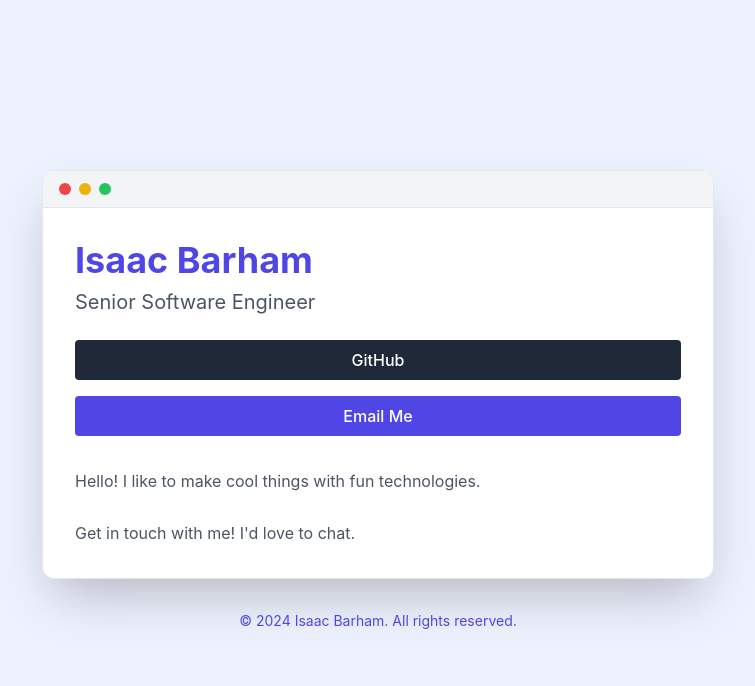
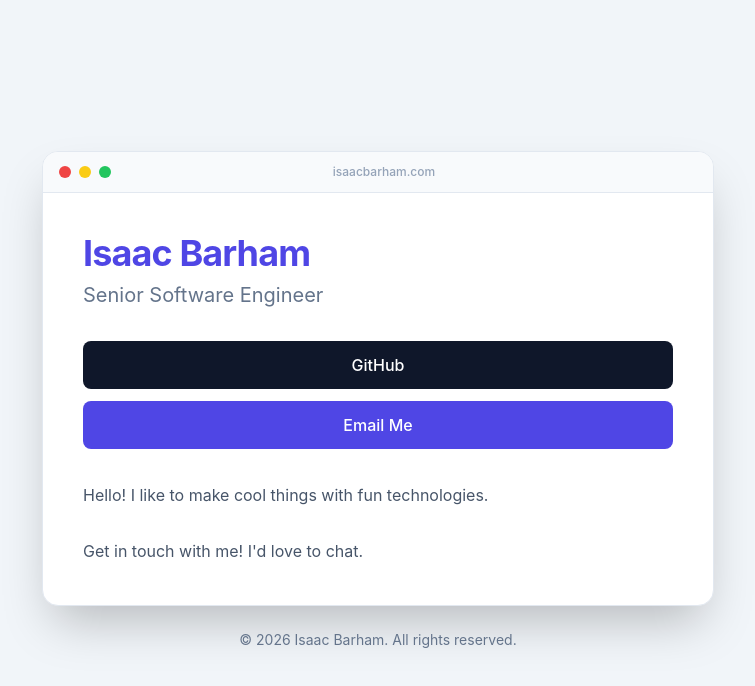
Before and after one commit to coffee-cake-isaac/isaac-landing, a React (Vite) app: page / in a window 1280 px wide. Shown: the top 686 px of the page, without its empty margins (262-1017 px from the left). Built offline with nearby package versions, Linux system fonts and the light colour scheme.

Commit message:
Update landing.tsx

```diff
--- a/src/landing.tsx
+++ b/src/landing.tsx
@@ -2,44 +2,50 @@ import React from 'react';
 
 const PersonalWebsite: React.FC = () => {
   return (
-    <div className="min-h-screen bg-indigo-50 flex flex-col items-center justify-center p-4">
-      <main className="w-full max-w-2xl bg-white rounded-xl shadow-2xl overflow-hidden border border-gray-200">
-        {/* macOS-style window bar */}
-        <div className="bg-gray-100 border-b border-gray-200 px-4 py-3 flex items-center gap-2">
-          <div className="w-3 h-3 rounded-full bg-red-500" />
-          <div className="w-3 h-3 rounded-full bg-yellow-500" />
-          <div className="w-3 h-3 rounded-full bg-green-500" />
+    <div className="min-h-screen bg-slate-100 flex flex-col items-center justify-center px-4 py-8">
+      <main className="w-full max-w-2xl overflow-hidden rounded-2xl border border-slate-200 bg-white shadow-2xl">
+        {/* macOS-style title bar */}
+        <div className="flex items-center gap-2 border-b border-slate-200 bg-slate-50 px-4 py-3">
+          <div className="h-3 w-3 rounded-full bg-red-500" />
+          <div className="h-3 w-3 rounded-full bg-yellow-400" />
+          <div className="h-3 w-3 rounded-full bg-green-500" />
+
+          <div className="ml-3 flex-1 text-center text-xs font-medium text-slate-400">
+            isaacbarham.com
+          </div>
+
+          <div className="w-[52px]" />
         </div>
 
         {/* Content */}
-        <div className="p-8">
-          <h1 className="text-3xl md:text-4xl font-bold mb-2 text-indigo-600">
+        <div className="p-8 md:p-10">
+          <h1 className="mb-2 text-3xl font-bold tracking-tight text-indigo-600 md:text-4xl">
             Isaac Barham
           </h1>
 
-          <p className="text-lg md:text-xl mb-6 text-gray-600">
+          <p className="mb-8 text-lg text-slate-500 md:text-xl">
             Senior Software Engineer
           </p>
 
-          <div className="space-y-4 mb-8">
+          <div className="mb-8 space-y-3">
             <a
               href="https://github.com/hiimisaac"
               target="_blank"
               rel="noopener noreferrer"
-              className="block w-full text-center bg-gray-800 text-white py-2 rounded hover:bg-gray-700 transition-colors"
+              className="block w-full rounded-lg bg-slate-900 px-4 py-3 text-center font-medium text-white transition hover:bg-slate-800"
             >
               GitHub
             </a>
 
             <a
               href="mailto:contact@isaacbarham.com"
-              className="block w-full text-center bg-indigo-600 text-white py-2 rounded hover:bg-indigo-700 transition-colors"
+              className="block w-full rounded-lg bg-indigo-600 px-4 py-3 text-center font-medium text-white transition hover:bg-indigo-700"
             >
               Email Me
             </a>
           </div>
 
-          <p className="text-gray-600 leading-relaxed">
+          <p className="leading-7 text-slate-600">
             Hello! I like to make cool things with fun technologies.
             <br />
             <br />
@@ -48,8 +54,8 @@ const PersonalWebsite: React.FC = () => {
         </div>
       </main>
 
-      <footer className="mt-8 text-sm text-indigo-600">
-        <p>© 2024 Isaac Barham. All rights reserved.</p>
+      <footer className="mt-6 text-sm text-slate-500">
+        © 2026 Isaac Barham. All rights reserved.
       </footer>
     </div>
   );
```
